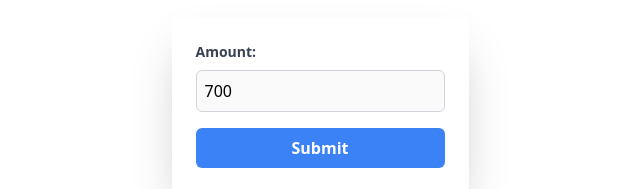
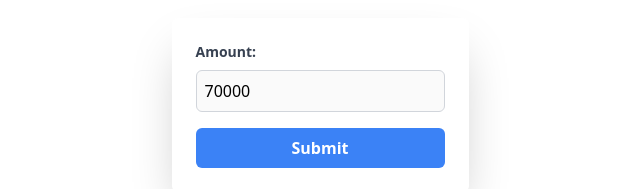
Before and after one commit to SusheelThapa/DELTA-GROWMORE, a React (Vite) app in the folder frontend/: page /form in a window 1280 px wide. Shown: the part 342-531 px from the top of the page, without its empty margins (320-960 px from the left). Built offline with nearby package versions, Linux system fonts and the light colour scheme.

Commit message:
fix: khalti integration for the subscription

```diff
--- a/frontend/src/components/Subscription/Form.jsx
+++ b/frontend/src/components/Subscription/Form.jsx
@@ -4,7 +4,7 @@ import axios from "axios";
 import khaltiLogo from "../images/khalti.svg";
 
 const Form = () => {
-  const [amount, setAmount] = useState("700");
+  const [amount, setAmount] = useState("70000");
   const [returnUrl, setReturnUrl] = useState("http://localhost:5173/dashboard");
 
   const handleSubmit = async (e) => {
@@ -23,8 +23,6 @@ const Form = () => {
 
       const jsonData = JSON.parse(data);
 
-      console.log("Response from the server:", jsonData);
-      //   console.log(data.response.payment_url);
       window.location.replace(jsonData.payment_url);
     } catch (error) {
       console.error("Error sending data:", error);
```
